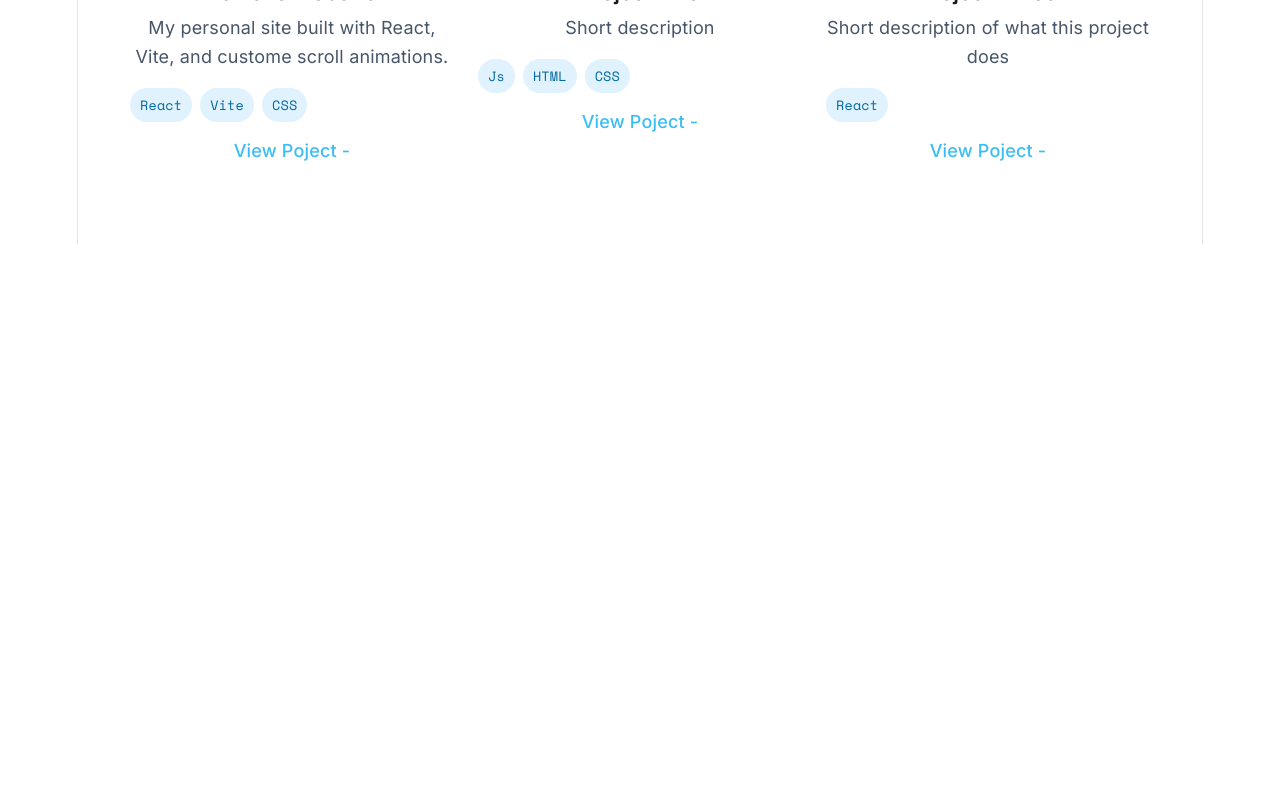
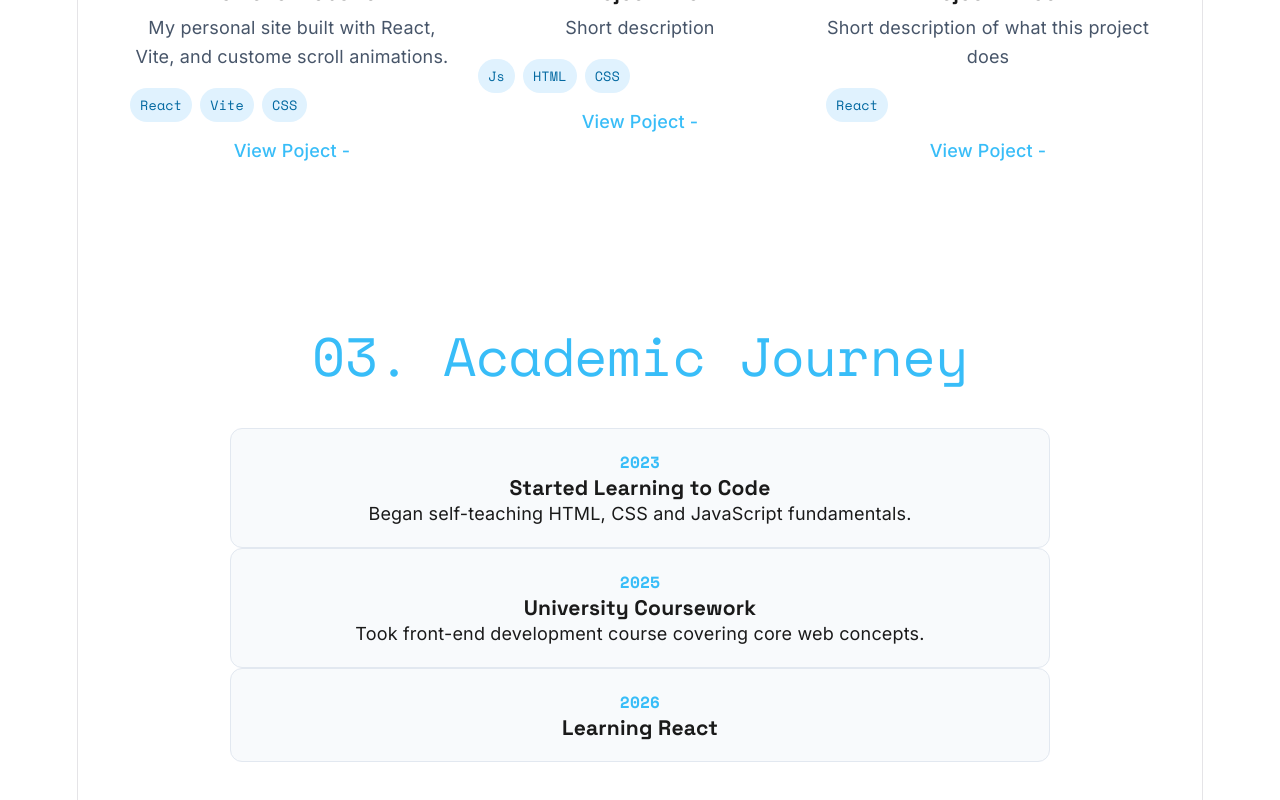
Before and after one commit to dbera18/dev_s_portfolio, a React (Vite) app: page / in a window 1280 px wide. Shown: the part 1548-2348 px from the top of the page. Before the commit the page ends 1792 px from the top, so only its background shows below. Built offline with nearby package versions, Linux system fonts and the light colour scheme.

Commit message:
Added Timeline.jsx and Timeline css for extra detail of my portfolio

```diff
--- a/src/App.css
+++ b/src/App.css
@@ -214,3 +214,45 @@ h1,h2,h3{
   font-weight: 600;
   text-decoration:none;
 }
+
+/*
+timelinecss */
+
+.timeline-section{
+  padding: 80px 40px;
+  max-width: 900px;
+  margin: 0 auto;
+}
+
+.timeline{
+  position: relative;
+  margin-top: 40px;
+}
+
+.timeline::before{
+  content: '';
+  position: absolute;
+  left: 50%;
+  top: 0;
+  bottom: 0;
+  width: 2px;
+  background: #cbd5e1;
+  transform: translateX(-50%);
+
+}
+
+.timeline-content{
+  background: #f8fafc;
+  border: 1px solid #e2e8f0;
+  border-radius: 12px;
+  padding: 20px;
+  position: relative;
+
+}
+
+.timeline-year{
+  font-family: 'Space Mono', monospace;
+  color: #38bdf8;
+  font-weight: 700;
+  font-size: 0.9rem;
+}
--- a/src/App.jsx
+++ b/src/App.jsx
@@ -7,6 +7,7 @@ import Contact from './components/Contact.jsx'
 import Hero from './components/Hero.jsx'
 import Navbar from './components/Navbar.jsx'
 import Projects from './components/Projects.jsx'
+import Timeline from './components/Timeline.jsx'
 
 import './App.css'
 
@@ -21,6 +22,7 @@ function App() {
         <About />
         <Projects />
         <Contact />
+        <Timeline />
       </div>
     </>
   )
--- /dev/null
+++ b/src/components/Timeline.jsx
@@ -0,0 +1,55 @@
+import useOnScreen from '../hooks/useOnScreen.js'
+
+const timelineData = [
+    {
+        id:1,
+        year: "2023",
+        title: "Started Learning to Code",
+        description: "Began self-teaching HTML, CSS and JavaScript fundamentals."
+    },
+    {
+        id:2,
+        year: "2025",
+        title: "University Coursework",
+        description: "Took front-end development course covering core web concepts."
+
+    },
+    {
+        id: 3,
+        year: "2026",
+        title: "Learning React",
+        descripttion: "Deep-diving into Reeac, building real projects from scratch."
+
+    }
+]
+
+function Timeline(){
+    const[ref, isVisible] = useOnScreen()
+
+    return(
+        <section
+        id="journey"
+        ref={ref}
+        className={`timeline-section fade section ${isVisible ? 'visible' : ''}`}
+        >
+            <h2 className="section-label">03. Academic Journey</h2>
+            <div className="timeline">
+                {timelineData.map((item, index)=>(
+                    <div
+                    className={`timeline-item ${index %2 ===0? 'left':'right'}`}
+                    key={item.id}
+                    >
+                        <div className="timeline-content">
+                            <span className="timeline-year">{item.year}</span>
+                            <h3>{item.title}</h3>
+                            <p>{item.description}</p>
+                        </div>
+                        </div>
+                ))}
+            </div>
+        </section>
+    )
+
+}
+
+export default Timeline
```
